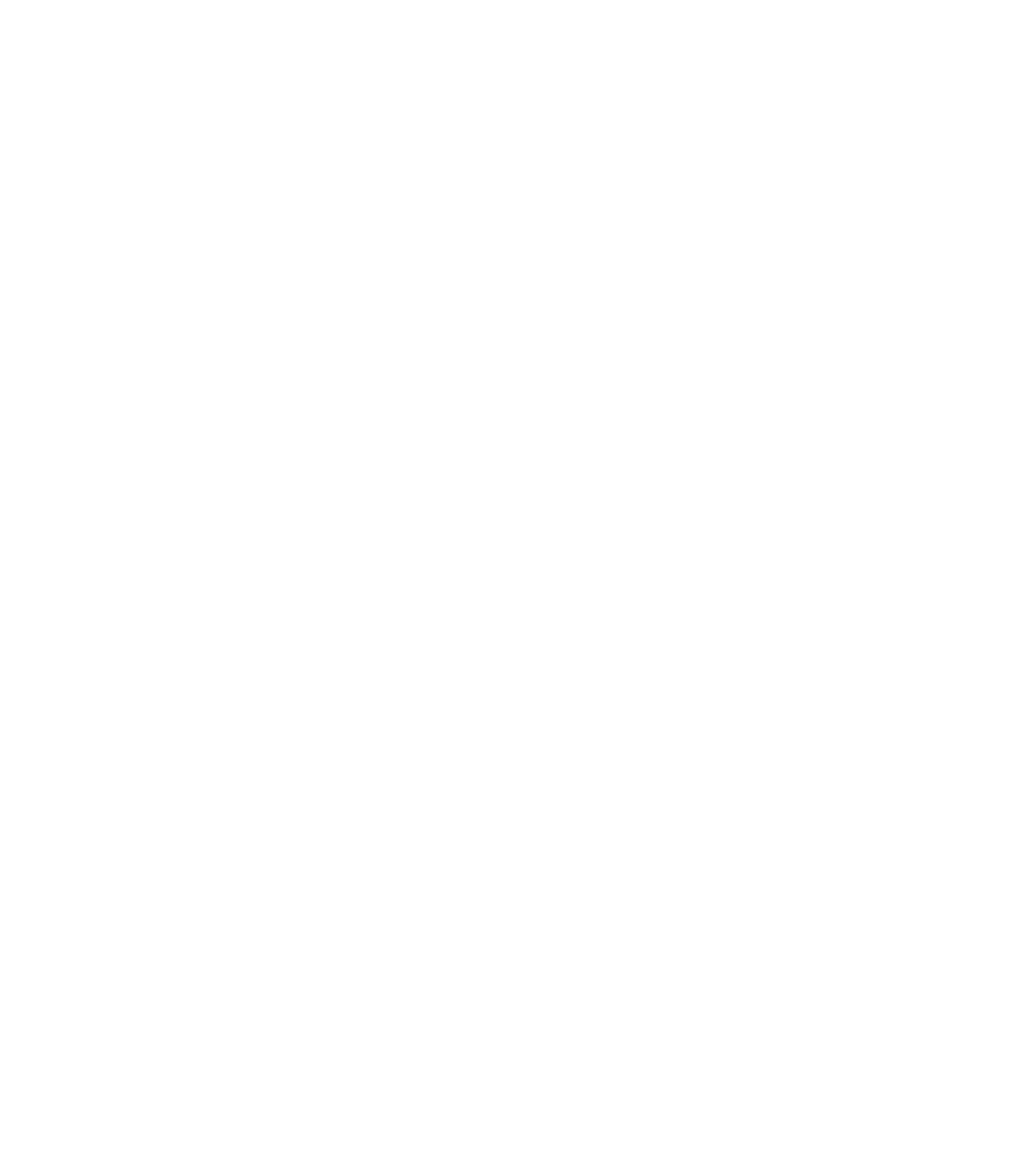
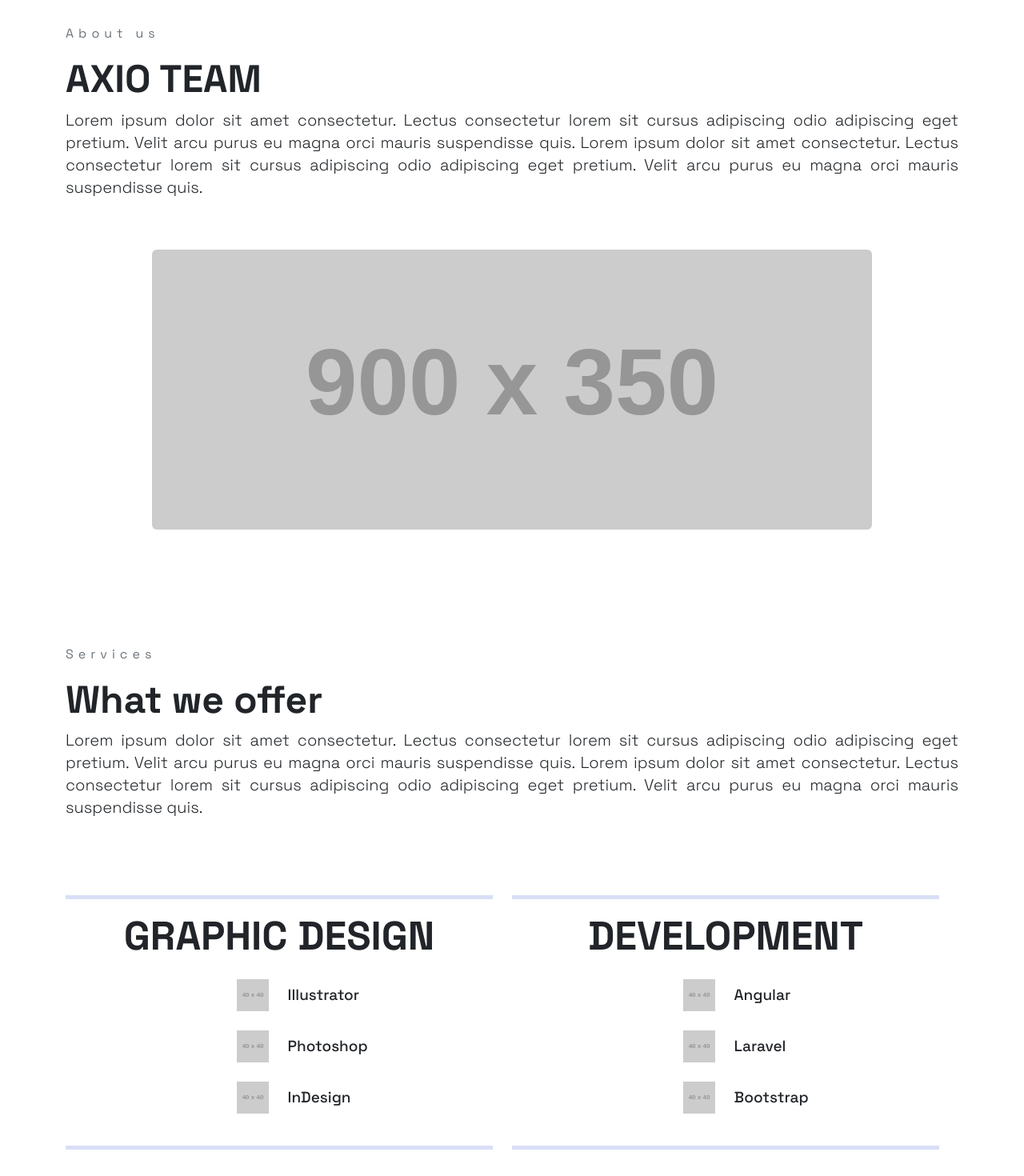
Before and after one commit to devCristo-06/axio-landing-page, a Next.js app: page / in a window 1280 px wide. Shown: the part 640-2110 px from the top of the page at 80% size. Before the commit the page ends 800 px from the top, so only its background shows below. Built offline with nearby package versions, Linux system fonts and the light colour scheme.

Commit message:
edit services and better styling

```diff
--- a/src/app/About.tsx
+++ b/src/app/About.tsx
@@ -0,0 +1,41 @@
+import styles from "./page.module.scss";
+
+export default function About() {
+    return (
+        <section className="container py-5">
+            <div className="row align-items-center">
+
+                <div className="col-12 col-lg-12 mt-5">
+                    <p className={`text-secondary ${styles.txtGray}`}>
+                        About us
+                    </p>
+
+                    <h1 className="display-5 fw-bold">
+                        AXIO TEAM
+                    </h1>
+
+                    <p className={`lead ${styles.pAbout}`}>
+                        Lorem ipsum dolor sit amet consectetur.
+                        Lectus consectetur lorem sit cursus adipiscing odio adipiscing eget pretium.
+                        Velit arcu purus eu magna orci mauris suspendisse quis.
+                        Lorem ipsum dolor sit amet consectetur.
+                        Lectus consectetur lorem sit cursus adipiscing odio adipiscing eget pretium.
+                        Velit arcu purus eu magna orci mauris suspendisse quis.
+                    </p>
+
+
+                </div>
+
+
+                <div className="col-12 col-lg-12 text-center mt-4 mt-lg-5">
+                    <img
+                        className="img-fluid rounded"
+                        src="https://dummyimage.com/900x350/CECECE.png"
+                        alt="Hero preview"
+                    />
+                </div>
+
+            </div>
+        </section>
+    );
+}
--- a/src/app/Hero.tsx
+++ b/src/app/Hero.tsx
@@ -2,7 +2,7 @@ import styles from "./page.module.scss";
 
 export default function Hero() {
     return (
-        <section className="container py-5">
+        <section className="container mt-5 py-5">
             <div className="row align-items-center">
 
                 <div className="col-12 col-lg-6">
--- a/src/app/Navbar.tsx
+++ b/src/app/Navbar.tsx
@@ -4,7 +4,7 @@ export default function Navbar() {
     return (
         <nav className={`navbar navbar-expand-lg fixed-top ${styles.navbar}`}>
             <div className="container-fluid">
-                <a className="navbar-brand" href="#"><img src="../../images/axioLogo.png" width="150" /></a>
+                <a className="navbar-brand my-2 ms-3" href="#"><img src="../../images/axioLogo.png" width="150" /></a>
                 <button className="navbar-toggler" type="button" data-bs-toggle="collapse" data-bs-target="#navbarNavDropdown" aria-controls="navbarNavDropdown" aria-expanded="false" aria-label="Toggle navigation">
                     <span className="navbar-toggler-icon"></span>
                 </button>
--- a/src/app/Services.tsx
+++ b/src/app/Services.tsx
@@ -0,0 +1,105 @@
+import styles from "./page.module.scss";
+
+export default function Services() {
+    return (
+
+        // ---------------------------------------------------------------------------------
+        // INIZIO PRIMA PARTE
+        // ---------------------------------------------------------------------------------
+
+        <section className="container py-5">
+            <div className="row align-items-center">
+
+                <div className="col-12 col-lg-12 mt-5">
+                    <p className={`text-secondary ${styles.txtGray}`}>
+                        Services
+                    </p>
+
+                    <h1 className="display-5 fw-bold">
+                        What we offer
+                    </h1>
+
+                    <p className={`lead ${styles.pAbout}`}>
+                        Lorem ipsum dolor sit amet consectetur.
+                        Lectus consectetur lorem sit cursus adipiscing odio adipiscing eget pretium.
+                        Velit arcu purus eu magna orci mauris suspendisse quis.
+                        Lorem ipsum dolor sit amet consectetur.
+                        Lectus consectetur lorem sit cursus adipiscing odio adipiscing eget pretium.
+                        Velit arcu purus eu magna orci mauris suspendisse quis.
+                    </p>
+
+
+                </div>
+
+
+                <div className="row justify-content-center mt-4 mt-lg-5">
+
+                    <div className="col-12 text-center col-lg-6 mt-3">
+                        <hr className={styles.hr} />
+                        <h2 className={`mb-4 ${styles.h2Services}`}>GRAPHIC DESIGN</h2>
+
+                        <ul className="list-unstyled d-flex flex-column align-items-center">
+                            <li className={`d-flex align-items-center gap-4 mb-4 w-50 ${styles.spacing}`}>
+                                <img src="https://dummyimage.com/40x40/CECECE.png" />
+                                <span className={styles.span}>Illustrator</span>
+                            </li>
+
+                            <li className={`d-flex align-items-center gap-4 mb-4 w-50 ${styles.spacing}`}>
+                                <img src="https://dummyimage.com/40x40/CECECE.png" />
+                                <span className={styles.span}>Photoshop</span>
+                            </li>
+
+                            <li className={`d-flex align-items-center gap-4 mb-4 w-50 ${styles.spacing}`}>
+                                <img src="https://dummyimage.com/40x40/CECECE.png" />
+                                <span className={styles.span}>InDesign</span>
+                            </li>
+                        </ul>
+
+
+                        <hr className={styles.hr} />
+                    </div>
+
+                    <div className="col-12 text-center col-lg-6 my-3 justify-content-center">
+                        <hr className={styles.hr} />
+                        <h2 className={`mb-4 ${styles.h2Services}`}>DEVELOPMENT</h2>
+
+                        <ul className="list-unstyled d-flex flex-column align-items-center">
+                            <li className={`d-flex align-items-center gap-4 mb-4 w-50 ${styles.spacing}`}>
+                                <img src="https://dummyimage.com/40x40/CECECE.png" />
+                                <span className={styles.span}>Angular</span>
+                            </li>
+
+                            <li className={`d-flex align-items-center gap-4 mb-4 w-50 ${styles.spacing}`}>
+                                <img src="https://dummyimage.com/40x40/CECECE.png" />
+                                <span className={styles.span}>Laravel</span>
+                            </li>
+
+                            <li className={`d-flex align-items-center gap-4 mb-4 w-50 ${styles.spacing}`}>
+                                <img src="https://dummyimage.com/40x40/CECECE.png" />
+                                <span className={styles.span}>Bootstrap</span>
+                            </li>
+                        </ul>
+
+                        <hr className={styles.hr} />
+                    </div>
+
+                </div>
+
+
+
+            </div>
+
+
+            {/* FINE PRIMA PARTE */}
+
+
+            {/* INIZIO SECONDA PARTE */}
+
+
+
+        </section>
+
+
+
+    );
+}
--- a/src/app/page.module.scss
+++ b/src/app/page.module.scss
@@ -6,6 +6,20 @@
 // -----------------------------------------------
 .page {
     font-family: "Space Grotesk", sans-serif;
+}
+
+.txtGray {
+    color: #757575;
+    letter-spacing: 6px;
+}
+
+.hr {
+    border-top: 5px solid rgba($color: #6A7FDB, $alpha: 1.0);
+}
+
+.span {
+    font-size: 19px;
+    font-weight: 500;
 }
 
 // -----------------------------------------------
@@ -29,11 +43,6 @@
     width: 380px;
 }
 
-.txtGray {
-    color: #757575;
-    letter-spacing: 6px;
-}
-
 .h1Hero {
     font-size: 60px;
 }
@@ -52,3 +61,26 @@
         background-color: #5b6db9;
     }
 }
+
+// -----------------------------------------------
+// ABOUT US SECTION
+// -----------------------------------------------
+
+.pAbout {
+    text-align: justify;
+    line-height: 28px;
+}
+
+
+// -----------------------------------------------
+// SERVICES SECTION
+// -----------------------------------------------
+
+.h2Services {
+    font-size: 50px;
+    font-weight: bold;
+}
+
+.spacing {
+    margin-left: 30%;
+}
--- a/src/app/page.tsx
+++ b/src/app/page.tsx
@@ -1,6 +1,8 @@
 import styles from "./page.module.scss";
 import Navbar from "./Navbar";
 import Hero from "./Hero";
+import About from "./About";
+import Services from "./Services";
 
 
 export default function Home() {
@@ -8,6 +10,8 @@ export default function Home() {
     <main style={{ paddingTop: "80px" }} className={styles.page}>
       <Navbar />
       <Hero />
+      <About />
+      <Services />
     </main>
   );
 }
```
